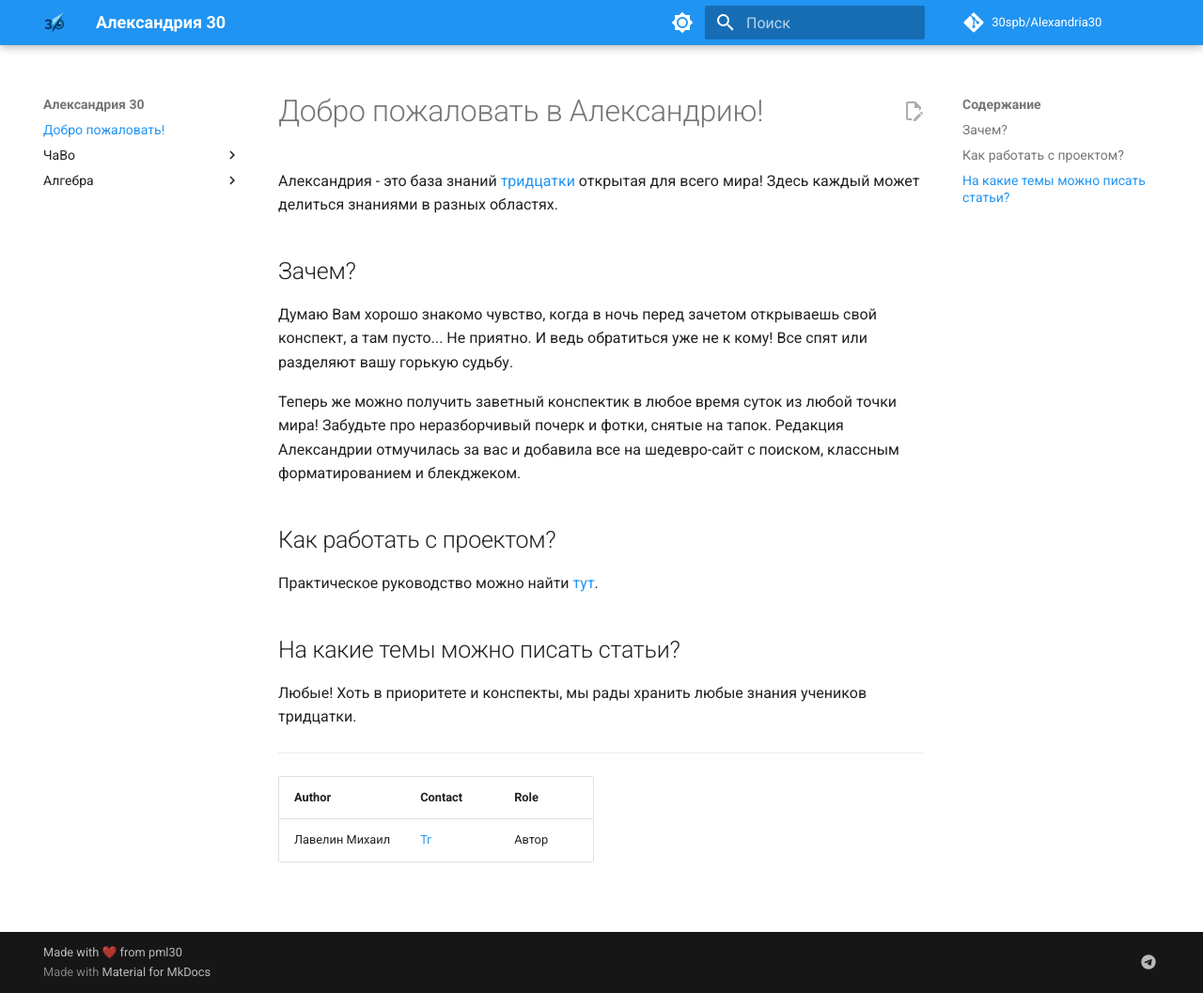
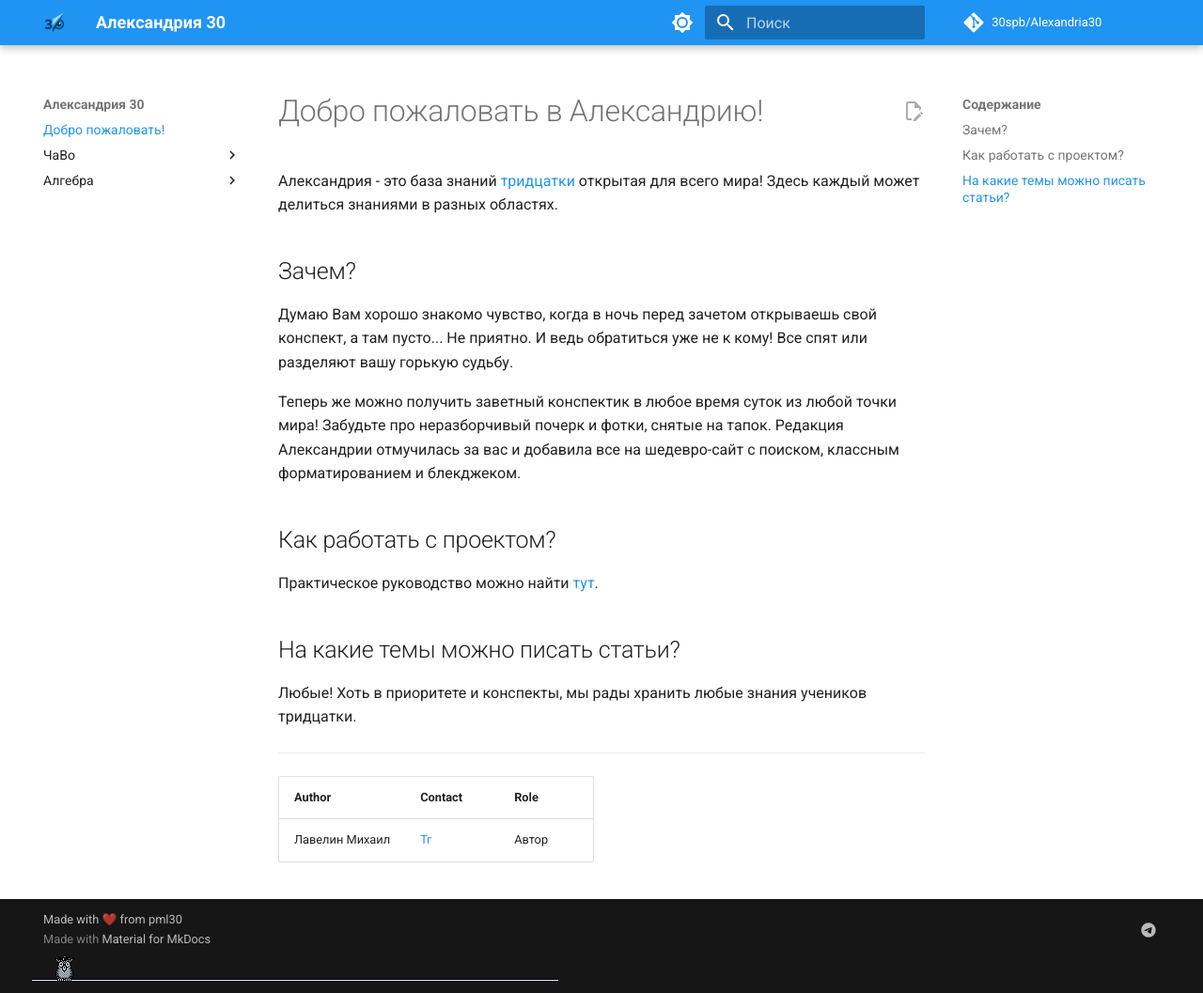
Before and after one commit to 30spb/Alexandria30, an MkDocs documentation site: the page built from docs/index.md, in a window 1280 px wide and 1057 px high. Shown: the whole window at 94% size. Built offline with MkDocs 1.6.1 and Material for MkDocs 9.7.7, drawn with Linux system fonts in a browser that asks for light colours; comment, search, counter and statistics services are not loaded.

Commit message:
Добавил сову и meta-descriptions плагин

```diff
--- a/mkdocs.yml
+++ b/mkdocs.yml
@@ -14,6 +14,8 @@
     - icon: fontawesome/brands/telegram
       link: https://t.me/alexandria_30
       name: Мы в телеге!
+  owl:
+    path: /assets/owl_anim.gif
 
 nav:
   - Добро пожаловать!: index.md
@@ -24,6 +26,7 @@
 
 theme:
   name: material
+  custom_dir: overrides
   language: ru
   features:
     - content.action.edit
@@ -56,6 +59,7 @@
       type: timeago
       timezone: Europe/Moscow
   - awesome-pages
+  - meta-descriptions
 
 markdown_extensions:
   - toc:
--- /dev/null
+++ b/overrides/partials/footer.html
@@ -0,0 +1,101 @@
+<!--
+  Copyright (c) 2016-2024 Martin Donath <martin.donath@squidfunk.com>
+
+  Permission is hereby granted, free of charge, to any person obtaining a copy
+  of this software and associated documentation files (the "Software"), to
+  deal in the Software without restriction, including without limitation the
+  rights to use, copy, modify, merge, publish, distribute, sublicense, and/or
+  sell copies of the Software, and to permit persons to whom the Software is
+  furnished to do so, subject to the following conditions:
+
+  The above copyright notice and this permission notice shall be included in
+  all copies or substantial portions of the Software.
+
+  THE SOFTWARE IS PROVIDED "AS IS", WITHOUT WARRANTY OF ANY KIND, EXPRESS OR
+  IMPLIED, INCLUDING BUT NOT LIMITED TO THE WARRANTIES OF MERCHANTABILITY,
+  FITNESS FOR A PARTICULAR PURPOSE AND NON-INFRINGEMENT. IN NO EVENT SHALL THE
+  AUTHORS OR COPYRIGHT HOLDERS BE LIABLE FOR ANY CLAIM, DAMAGES OR OTHER
+  LIABILITY, WHETHER IN AN ACTION OF CONTRACT, TORT OR OTHERWISE, ARISING
+  FROM, OUT OF OR IN CONNECTION WITH THE SOFTWARE OR THE USE OR OTHER DEALINGS
+  IN THE SOFTWARE.
+-->
+
+<!-- Footer -->
+<footer class="md-footer">
+
+    <!-- Link to previous and/or next page -->
+    {% if "navigation.footer" in features %}
+      {% if page.previous_page or page.next_page %}
+        {% if page.meta and page.meta.hide %}
+          {% set hidden = "hidden" if "footer" in page.meta.hide %}
+        {% endif %}
+        <nav
+          class="md-footer__inner md-grid"
+          aria-label="{{ lang.t('footer') }}"
+          {{ hidden }}
+        >
+
+          <!-- Link to previous page -->
+          {% if page.previous_page %}
+            {% set direction = lang.t("footer.previous") %}
+            <a
+              href="{{ page.previous_page.url | url }}"
+              class="md-footer__link md-footer__link--prev"
+              aria-label="{{ direction }}: {{ page.previous_page.title | e }}"
+            >
+              <div class="md-footer__button md-icon">
+                {% set icon = config.theme.icon.previous or "material/arrow-left" %}
+                {% include ".icons/" ~ icon ~ ".svg" %}
+              </div>
+              <div class="md-footer__title">
+                <span class="md-footer__direction">
+                  {{ direction }}
+                </span>
+                <div class="md-ellipsis">
+                  {{ page.previous_page.title }}
+                </div>
+              </div>
+            </a>
+          {% endif %}
+
+          <!-- Link to next page -->
+          {% if page.next_page %}
+            {% set direction = lang.t("footer.next") %}
+            <a
+              href="{{ page.next_page.url | url }}"
+              class="md-footer__link md-footer__link--next"
+              aria-label="{{ direction }}: {{ page.next_page.title | e }}"
+            >
+              <div class="md-footer__title">
+                <span class="md-footer__direction">
+                  {{ direction }}
+                </span>
+                <div class="md-ellipsis">
+                  {{ page.next_page.title }}
+                </div>
+              </div>
+              <div class="md-footer__button md-icon">
+                {% set icon = config.theme.icon.next or "material/arrow-right" %}
+                {% include ".icons/" ~ icon ~ ".svg" %}
+              </div>
+            </a>
+          {% endif %}
+        </nav>
+      {% endif %}
+    {% endif %}
+
+    <!-- Further information -->
+    <div class="md-footer-meta md-typeset">
+      <div class="md-footer-meta__inner md-grid">
+        {% include "partials/copyright.html" %}
+        <!-- Social links -->
+        {% if config.extra.social %}
+            {% include "partials/social.html" %}
+        {% endif %}
+
+        {% if config.extra.owl %}
+            {% include "partials/owl.html" %}
+        {% endif %}
+      </div>
+    </div>
+  </footer>
--- /dev/null
+++ b/overrides/partials/owl.html
@@ -0,0 +1,4 @@
+<a href="https://www.youtube.com/@user-kt4sq8ni8l" style="width: 100%; height: auto;">
+    {% set owl_path = config.extra.owl.path or "https://school30.spb.ru/images/OWL_ANIM.gif" %}
+    <img src="{{owl_path}}">
+</a>
--- a/requirements.txt
+++ b/requirements.txt
@@ -2,3 +2,4 @@
 mkdocs-git-revision-date-localized-plugin == 1.2.4
 mkdocs-awesome-pages-plugin == 2.9.2
 mkdocs-minify-plugin == 0.8.0
+mkdocs-meta-descriptions-plugin == 3.0.0
```
Also changed, not shown: docs/assets/owl_anim.gif (added).
